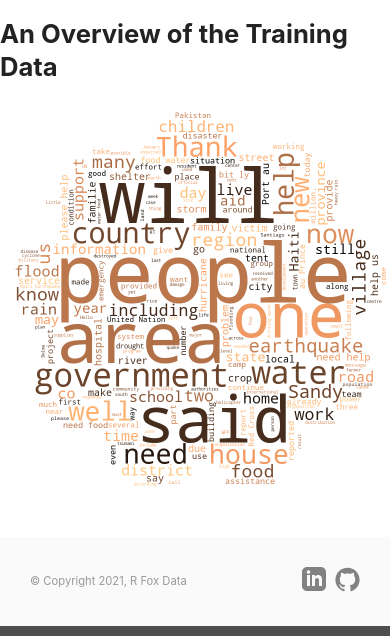
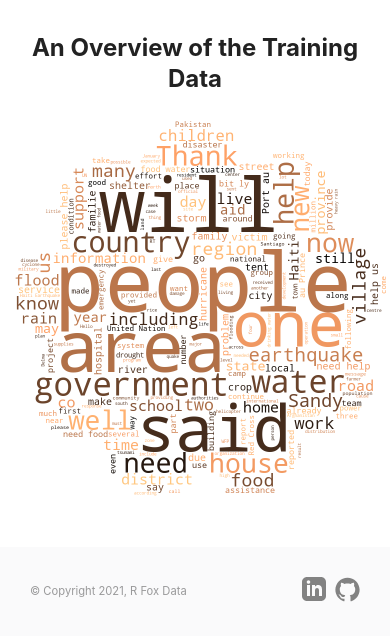
Before and after one commit to rjjfox/disaster-response-classification, a Flask app: template app/templates/master.html in a window 390 px wide; the page is wider, and only the part inside the window is pictured. Shown: the part 877-1513 px from the top of that part. Run offline with Flask 2, Linux system fonts and the light colour scheme; the template is opened without the code that fills it, so the values that code supplies are empty; parts of the project's set-up code (start-up, migrations or seed data) failed here and were passed over; some libraries are stand-ins or nearby versions.

Commit message:
Fix styling for mobile version
Plotly modebar hidden on the mobile version to prevent it from always
being shown

```diff
--- a/app/static/styles/main.css
+++ b/app/static/styles/main.css
@@ -130,16 +130,21 @@ form button:hover {
   background-color: #cdd9eb;
 }
 
-/* ============== Results section ============== */
+/* ============== Overview section ============== */
+
+.overview-header {
+  margin: 2em auto 1em;
+  text-align: center;
+}
 
 .plots {
   display: grid;
   grid-template-columns: repeat(auto-fit, minmax(400px, 1fr));
 }
 
-.plots > div {
+/* .plots > div {
   min-height: 400px;
-}
+} */
 
 .wordcloud img {
   width: 100%;
--- a/app/templates/master.html
+++ b/app/templates/master.html
@@ -81,8 +81,8 @@
 
     {% block content %}
     <div class="overview">
-        <div class="page-header">
-            <h1 class="text-center">An Overview of the Training Data</h1>
+        <div class="overview-header">
+            <h2>An Overview of the Training Data</h2>
         </div>
 
         <div class="plots">
@@ -96,10 +96,28 @@
         </div>
 
         <script type="text/javascript">
+        // Look at device type before defining the config
+        function setPlotlyConfig(x) {
+            if (x.matches) { // If media query matches
+                config = {responsive: true, displayModeBar: false};
+            } else {
+                config = {responsive: true};
+            }
+            return config;
+        }
+
+        var lessThan700 = window.matchMedia("(max-width: 700px)")
+        plotly_config = setPlotlyConfig(lessThan700)
+
         const graphs = {{graphJSON | safe}};
         const ids = {{ids | safe}};
         for(let i in graphs) {
-            Plotly.plot(ids[i], graphs[i].data, graphs[i].layout);
+            Plotly.plot(
+                ids[i],
+                graphs[i].data,
+                graphs[i].layout,
+                config = plotly_config || {}
+            );
         }
         </script>
     </div>
```
